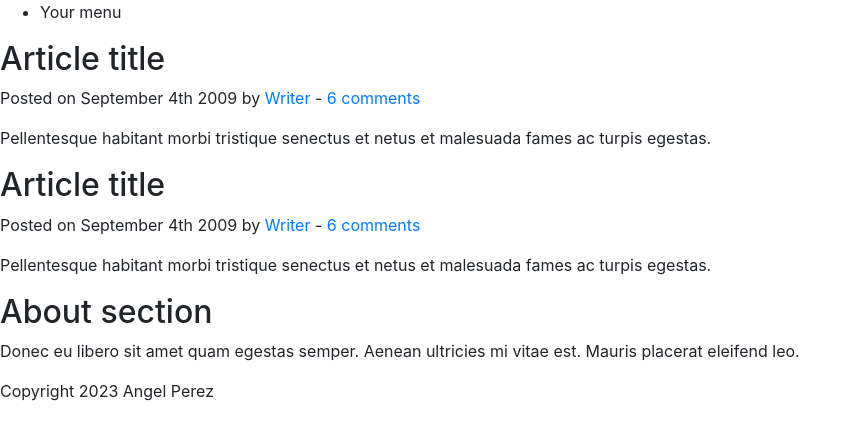
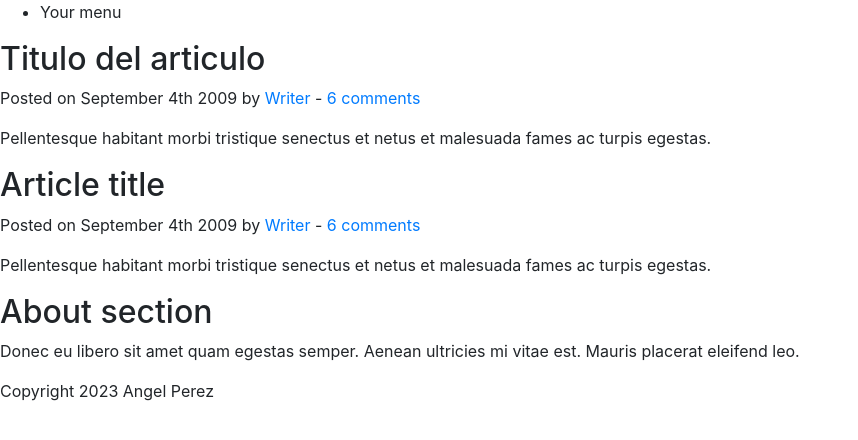
Before and after one commit to aperez-git/ProyectoGit, a plain HTML site: page index.html in a window 1280 px wide. Shown: the whole page, without its empty margins (0-858 px from the left). Drawn offline with nearby package versions, Linux system fonts and the light colour scheme.

Commit message:
Cambiado el primer titulo en index.html

```diff
--- a/index.html
+++ b/index.html
@@ -24,7 +24,7 @@
 
 		<article>
 			<header>
-				<h2>Article title</h2>
+				<h2>Titulo del articulo</h2>
 				<p>Posted on <time datetime="2009-09-04T16:31:24+02:00">September 4th 2009</time> by <a href="#">Writer</a> - <a href="#comments">6 comments</a></p>
 			</header>
 			<p>Pellentesque habitant morbi tristique senectus et netus et malesuada fames ac turpis egestas.</p>
```
